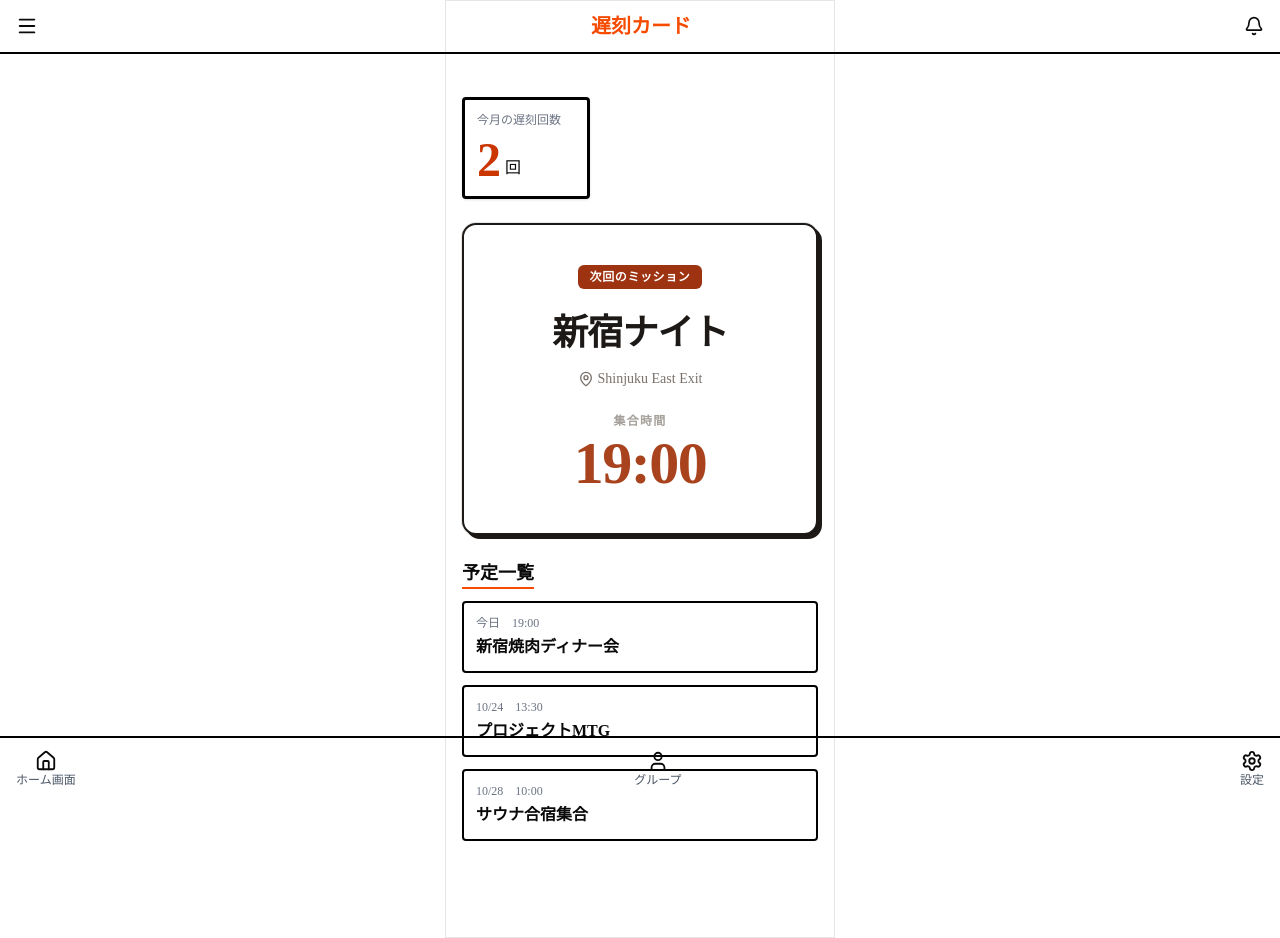
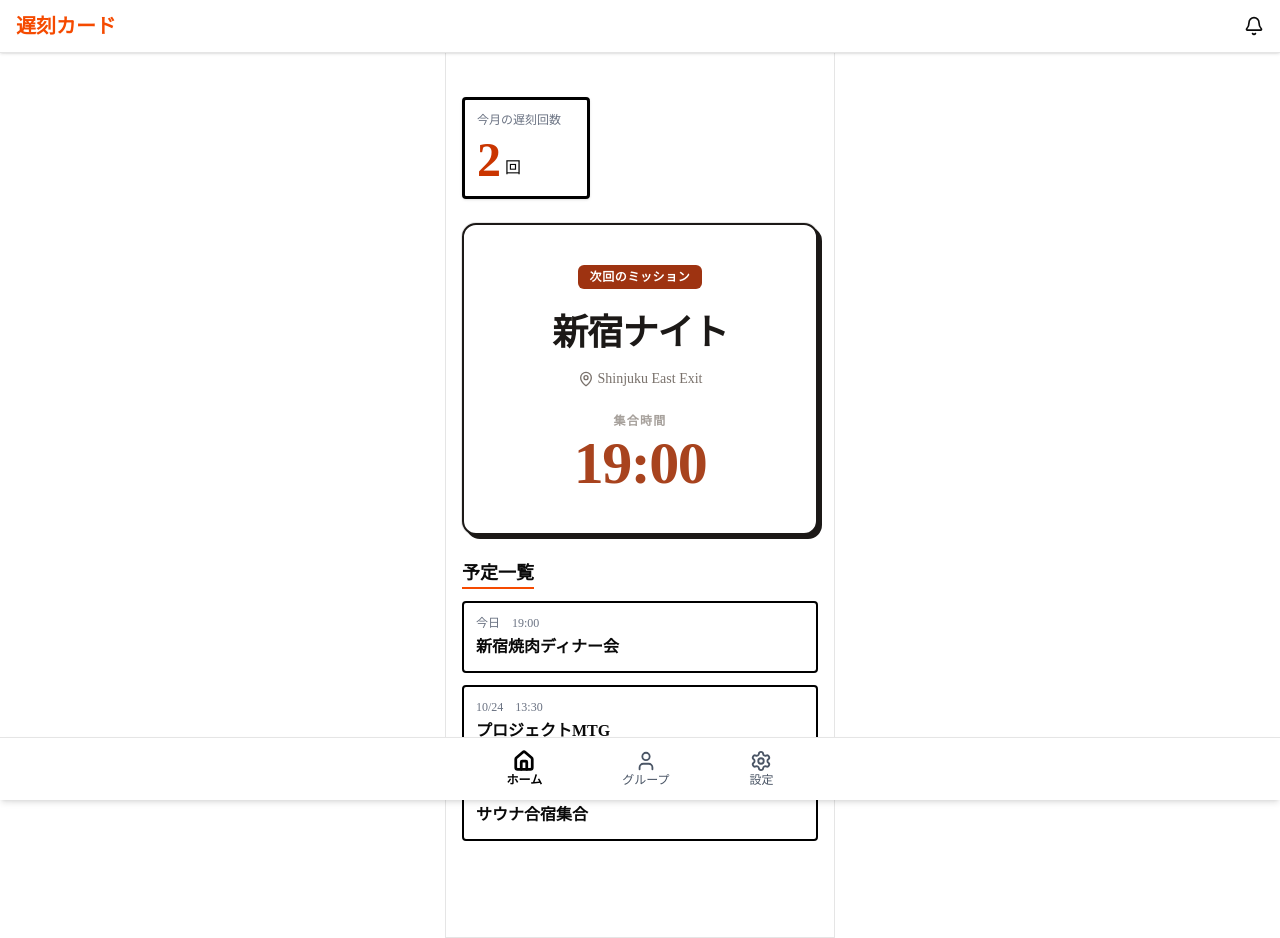
Before and after one commit to susukisunya/top4_U22, a Next.js app: page / in a window 1280 px wide. Built offline with nearby package versions, Linux system fonts and the light colour scheme.

Commit message:
ヘッターとフッターを直した

```diff
--- a/src/app/group/[groupId]/settingGroup/page.tsx
+++ b/src/app/group/[groupId]/settingGroup/page.tsx
@@ -31,6 +31,7 @@ import { useParams } from "next/navigation";
 import { CircleEllipsis, SquarePen, ImagePlus, UserPen, Bell, LogOut} from "lucide-react";
 import { GroupHeader } from "@/components/card/group-header";
 import Header from "@/components/homepage/Header";
+import Footer from "@/components/homepage/Footer";
 
 type Group = {
   id: string;
@@ -118,7 +119,7 @@ const handleChangeDisplayName = () => {
 };
 
   return (
-    <main className="mx-auto w-full max-w-2xl p-6 pt-20">
+    <main className="mx-auto w-full max-w-2xl p-6 pt-20 pb-20">
       <Header/>
 
       {/* グループ情報 */}
@@ -504,6 +505,7 @@ const handleChangeDisplayName = () => {
         </Link>
       </Button>
 
+      <Footer/>
     </main>
   );
 }
--- a/src/components/homepage/Footer.tsx
+++ b/src/components/homepage/Footer.tsx
@@ -1,38 +1,66 @@
+//フッター
 "use client";
 
 import { Home, User, Settings,  } from "lucide-react";
-import { useRouter } from "next/navigation";
+import Link from "next/link";
+import { usePathname } from "next/navigation";
 
 export default function Footer() {
-    const router = useRouter();
+	const pathname = usePathname();
+
+	  const isHome = pathname === "/";
+		const isGroup = pathname.startsWith("/group");
+		const isSetting = pathname.startsWith("/settingUser");
   return (
-    <footer className="fixed bottom-0 left-0 z-50 w-full flex justify-between items-center border-t-2 border-black px-4 py-3">
-        <button onClick={() => router.push("/")}>
-        <div className="flex flex-col items-center">
-            <Home size={22} />
-                <h1 className="text-xs text-gray-600">
-                    ホーム画面
-                </h1>
-        </div>
-        </button>
+    <footer className="fixed bottom-0 left-0 z-50 w-full flex justify-center gap-20 items-center border-t bg-white px-4 py-3 shadow-md">
+    	{/* ホーム */}
+      <Link
+        href="/"
+        className={`flex flex-col items-center ${
+          isHome ? "font-bold text-black" : "text-gray-600"
+        }`}
+      >
+        <Home
+          size={22}
+          strokeWidth={isHome ? 3 : 2}
+        />
+        <h1 className="text-xs">
+          ホーム
+        </h1>
+      </Link>
 
-        <button onClick={() => router.push("/group/aaaa")}>
-        <div className="flex flex-col items-center">
-            <User size={22} />
-                <h1 className="text-xs text-gray-600">
-                    グループ
-                </h1>
-        </div>
-        </button>
+      {/* グループ */}
+      <Link
+        href="/group"
+        className={`flex flex-col items-center ${
+          isGroup ? "font-bold text-black" : "text-gray-600"
+        }`}
+      >
+        <User
+          size={22}
+          strokeWidth={isGroup ? 3 : 2}
+        />
+        <h1 className="text-xs">
+          グループ
+        </h1>
+      </Link>
 
-        <button onClick={() => router.push("/settingUser")}>
-        <div className="flex flex-col items-center">
-            <Settings size={22} />
-                <h1 className="text-xs text-gray-600">
-                    設定
-                </h1>
-        </div>
-        </button>
+      {/* 設定 */}
+      <Link
+        href="/settingUser"
+        className={`flex flex-col items-center ${
+          isSetting ? "font-bold text-black" : "text-gray-600"
+        }`}
+      >
+        <Settings
+          size={22}
+          strokeWidth={isSetting ? 3 : 2}
+        />
+        <h1 className="text-xs">
+          設定
+        </h1>
+      </Link>
+
 
     </footer>
   );
--- a/src/components/homepage/Header.tsx
+++ b/src/components/homepage/Header.tsx
@@ -2,8 +2,7 @@ import { Bell, Menu } from "lucide-react";
 
 export default function Header() {
   return (
-    <header className="fixed top-0 left-0 z-50 w-full flex items-center justify-between border-b-2 border-black px-4 py-3">
-      <Menu size={22} />
+    <header className="fixed top-0 left-0 z-50 w-full flex items-center justify-between  border-b bg-white px-4 py-3 shadow-sm">
 
       <h1 className="text-xl font-bold text-orange-600">
         遅刻カード
```
